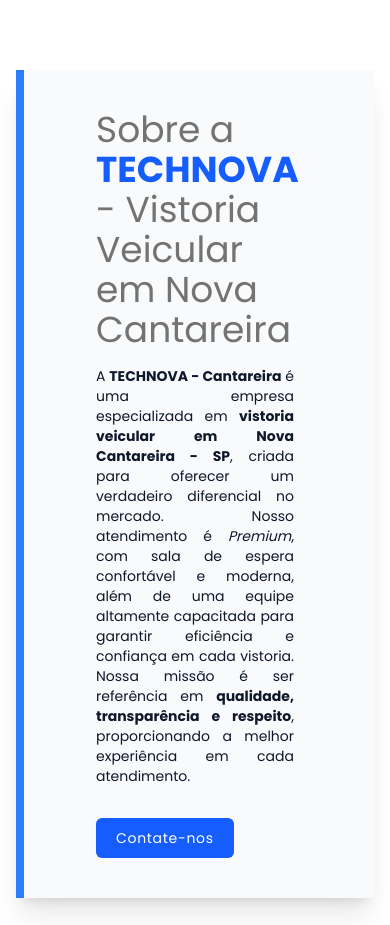
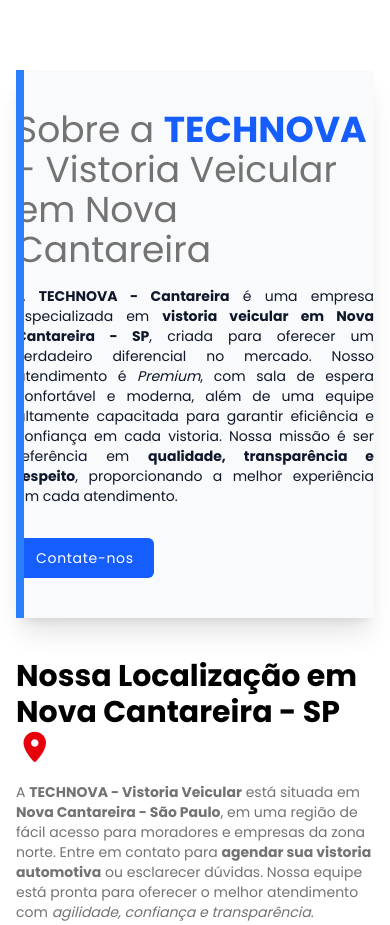
Before and after one commit to RyanAthaide/WebSite_Vistoria-Veicular, a website built with Vite: page index.html in a window 390 px wide. Shown: the part 762-1687 px from the top of the page. Built offline with nearby package versions, Linux system fonts and the light colour scheme.

Commit message:
feat: ajustando padding apenas para telas lg

```diff
--- a/index.html
+++ b/index.html
@@ -184,7 +184,7 @@
       id="about"
     >
       <div
-        class="m-4 bg-gray-50 py-10 px-20 shadow-xl w-full h-full relative before:absolute before:left-0 before:top-0 before:w-2 before:h-full before:bg-blue-500"
+        class="m-4 bg-gray-50 py-10 lg:px-20 shadow-xl w-full h-full relative before:absolute before:left-0 before:top-0 before:w-2 before:h-full before:bg-blue-500"
       >
        <div class="w-full">
   <h2
```
